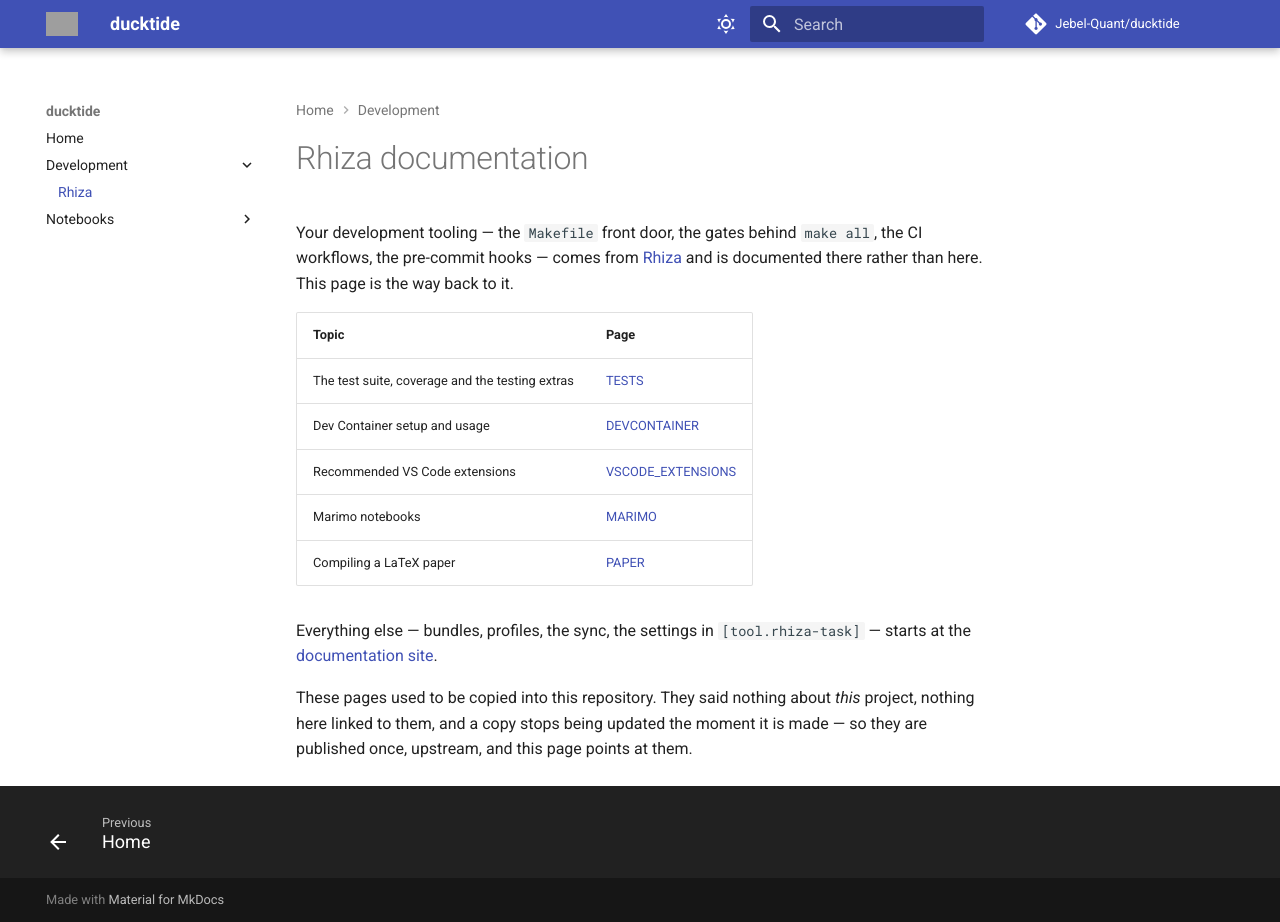
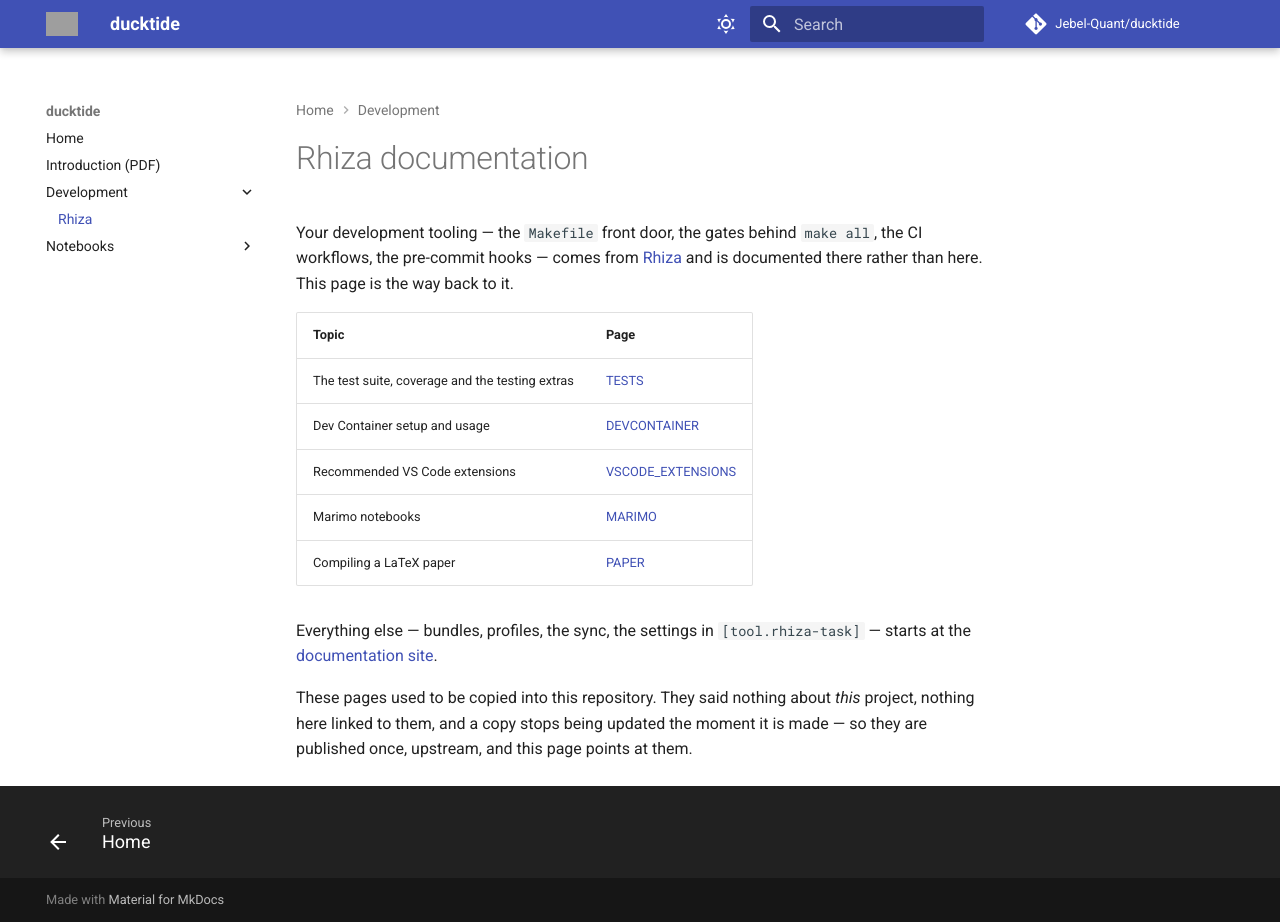
Before and after one commit to Jebel-Quant/ducktide, an MkDocs documentation site: the page built from docs/development/rhiza.md, in a window 1280 px wide and 922 px high. Built offline with MkDocs 1.6.1 and Material for MkDocs 9.7.7, drawn with Linux system fonts in a browser that asks for light colours; comment, search, counter and statistics services are not loaded.

Commit message:
docs: link the introduction PDF from the book nav (#40)
Co-authored-by: Claude Opus 5.5 <noreply@anthropic.com>

```diff
--- a/mkdocs.yml
+++ b/mkdocs.yml
@@ -9,6 +9,7 @@ docs_dir: docs
 
 nav:
   - Home: index.md
+  - Introduction (PDF): paper/paper.pdf
   - Development:
       - Rhiza: development/rhiza.md
   - Notebooks:
```
